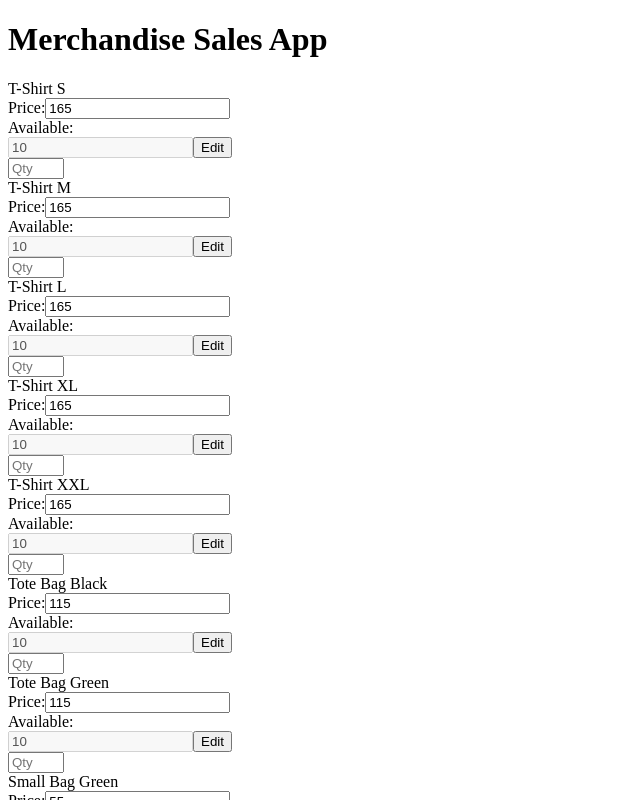
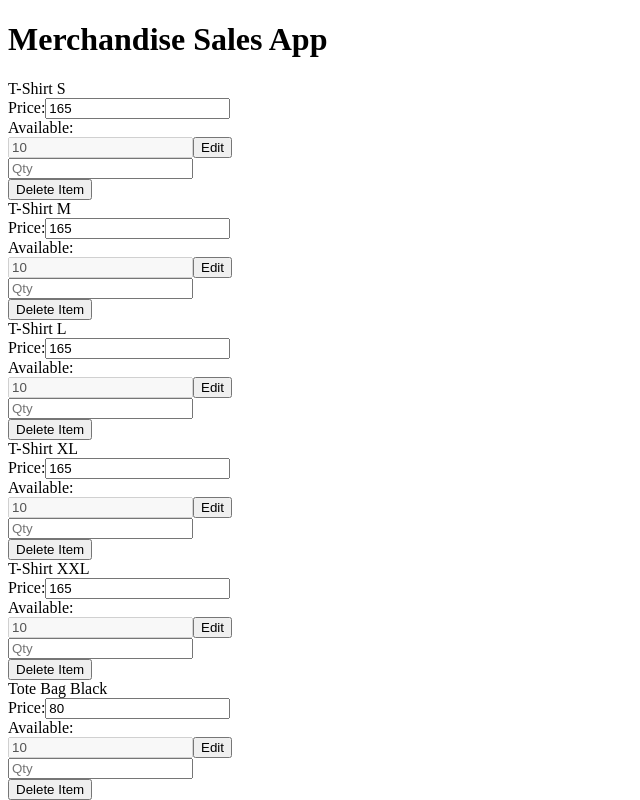
Before and after one commit to melxtan/merch-sales-app, a React (Create React App) app: page / in a window 1280 px wide. Shown: the top 800 px of the page, without its empty margins (0-640 px from the left). Built offline with nearby package versions, Linux system fonts and the light colour scheme.

Commit message:
Update MerchSalesApp.jsx

```diff
--- a/src/MerchSalesApp.jsx
+++ b/src/MerchSalesApp.jsx
@@ -10,13 +10,13 @@ const initialInventory = {
   "T-Shirt L": { price: 165, quantity: 10 },
   "T-Shirt XL": { price: 165, quantity: 10 },
   "T-Shirt XXL": { price: 165, quantity: 10 },
-  "Tote Bag Black": { price: 115, quantity: 10 },
-  "Tote Bag Green": { price: 115, quantity: 10 },
-  "Small Bag Green": { price: 55, quantity: 10 },
-  "Small Bag Blue": { price: 55, quantity: 10 },
-  "Small Bag Yellow": { price: 55, quantity: 10 },
-  "CD 涉吼": { price: 185, quantity: 10 },
-  "CD 樱座": { price: 185, quantity: 10 },
+  "Tote Bag Black": { price: 80, quantity: 10 },
+  "Tote Bag Green": { price: 80, quantity: 10 },
+  "Small Bag Green": { price: 60, quantity: 10 },
+  "Small Bag Blue": { price: 60, quantity: 10 },
+  "Small Bag Yellow": { price: 60, quantity: 10 },
+  "CD 涉吼": { price: 100, quantity: 10 },
+  "CD 樱座": { price: 100, quantity: 10 }
 };
 
 export default function MerchSalesApp() {
@@ -27,30 +27,38 @@ export default function MerchSalesApp() {
   const [editableQuantities, setEditableQuantities] = useState({});
 
   const handleAddToCart = (item, qty) => {
-    if (!qty || qty < 0) return;
+    if (qty === "" || (typeof qty === "number" && qty >= 0)) {
       setCart((prev) => ({
         ...prev,
-      [item]: qty,
+        [item]: qty === "" ? undefined : qty,
       }));
+    }
   };
 
-  const calculateTotal = () =>
-    Object.entries(cart).reduce(
+  const calculateTotal = () => {
+    return Object.entries(cart).reduce(
       (sum, [item, qty]) => sum + inventory[item].price * qty,
       0
     );
+  };
 
   const handleCompleteSale = () => {
     const newInventory = { ...inventory };
     const saleRecord = [];
+
     for (const [item, qty] of Object.entries(cart)) {
       newInventory[item].quantity -= qty;
       saleRecord.push({ item, qty, price: inventory[item].price });
     }
+
     setInventory(newInventory);
     setSalesHistory((prev) => [
       ...prev,
-      { sale: saleRecord, total: calculateTotal(), timestamp: new Date().toISOString() },
+      {
+        sale: saleRecord,
+        total: calculateTotal(),
+        timestamp: new Date().toISOString(),
+      },
     ]);
     setCart({});
     alert("Sale completed!");
@@ -64,8 +72,7 @@ export default function MerchSalesApp() {
       });
     });
     const csvContent = rows.join("\n");
-    const BOM = '\uFEFF';
-    const blob = new Blob([BOM + csvContent], { type: "text/csv;charset=utf-8;" });
+    const blob = new Blob([csvContent], { type: "text/csv;charset=utf-8;" });
     const link = document.createElement("a");
     link.href = URL.createObjectURL(blob);
     link.setAttribute("download", "sales-history.csv");
@@ -75,27 +82,64 @@ export default function MerchSalesApp() {
   };
 
   const handleUpdateItem = (item, field, value) => {
+    if (field === "quantity" && /^\d*$/.test(value)) {
       setInventory((prev) => ({
         ...prev,
         [item]: {
           ...prev[item],
-        [field]: field === "price" || field === "quantity" ? Number(value) : value,
+          quantity: Number(value),
         },
       }));
+    } else if (field === "price" && /^\d*\.?\d*$/.test(value)) {
+      setInventory((prev) => ({
+        ...prev,
+        [item]: {
+          ...prev[item],
+          price: Number(value),
+        },
+      }));
+    }
   };
 
   const handleAddNewItem = () => {
     const { name, price, quantity } = newItem;
     if (!name || !price || !quantity) return;
+
     setInventory((prev) => ({
       ...prev,
-      [name]: { price: Number(price), quantity: Number(quantity) },
+      [name]: {
+        price: Number(price),
+        quantity: Number(quantity),
+      },
     }));
+
     setNewItem({ name: "", price: "", quantity: "" });
   };
 
   const handleClearCart = () => setCart({});
-  const handleResetInventory = () => setInventory(initialInventory);
+
+  const handleRemoveItem = (item) => {
+    if (window.confirm(`Are you sure you want to delete "${item}"?`)) {
+      setInventory((prev) => {
+        const newInventory = { ...prev };
+        delete newInventory[item];
+        return newInventory;
+      });
+
+      setCart((prev) => {
+        const newCart = { ...prev };
+        delete newCart[item];
+        return newCart;
+      });
+
+      setEditableQuantities((prev) => {
+        const updated = { ...prev };
+        delete updated[item];
+        return updated;
+      });
+    }
+  };
+
   const toggleEditable = (item) => {
     setEditableQuantities((prev) => ({
       ...prev,
@@ -111,16 +155,16 @@ export default function MerchSalesApp() {
           <Card key={item}>
             <CardContent className="p-2 space-y-1 text-sm">
               <div className="font-semibold truncate">{item}</div>
-
               <div className="flex flex-col gap-1">
                 <Label>Price:</Label>
                 <Input
-                  type="number"
+                  type="text"
+                  inputMode="decimal"
+                  pattern="\d*"
                   value={price}
                   onChange={(e) => handleUpdateItem(item, "price", e.target.value)}
                 />
               </div>
-
               <div className="flex flex-col gap-1">
                 <Label>Available:</Label>
                 <div className="flex gap-2 items-center">
@@ -137,28 +181,31 @@ export default function MerchSalesApp() {
                   </Button>
                 </div>
               </div>
-
               <div className="flex flex-col gap-1">
                 <Input
-                  type="number"
+                  type="text"
+                  inputMode="numeric"
+                  pattern="[0-9]*"
                   placeholder="Qty"
-                  min="0"
-                  max={quantity}
-                  value={cart[item] === 0 ? "0" : cart[item] || ""}
+                  value={cart[item] !== undefined ? cart[item] : ""}
                   onChange={(e) => {
-                    const qty = parseInt(e.target.value, 10);
-                    if (!isNaN(qty) && qty > 0) {
-                      setCart((prev) => ({ ...prev, [item]: qty }));
-                    } else {
-                      setCart((prev) => {
-                        const newCart = { ...prev };
-                        delete newCart[item];
-                        return newCart;
-                      });
+                    const val = e.target.value;
+                    if (val === "") {
+                      handleAddToCart(item, "");
+                      return;
+                    }
+                    if (/^\d+$/.test(val)) {
+                      handleAddToCart(item, parseInt(val, 10));
                     }
                   }}
                 />
               </div>
+              <Button
+                className="bg-red-500 text-white w-full mt-2"
+                onClick={() => handleRemoveItem(item)}
+              >
+                Delete Item
+              </Button>
             </CardContent>
           </Card>
         ))}
@@ -175,16 +222,30 @@ export default function MerchSalesApp() {
                 onChange={(e) => setNewItem({ ...newItem, name: e.target.value })}
               />
               <Input
-                type="number"
+                type="text"
+                inputMode="decimal"
+                pattern="\d*"
                 placeholder="Price"
                 value={newItem.price}
-                onChange={(e) => setNewItem({ ...newItem, price: e.target.value })}
+                onChange={(e) => {
+                  const val = e.target.value;
+                  if (/^\d*\.?\d*$/.test(val)) {
+                    setNewItem({ ...newItem, price: val });
+                  }
+                }}
               />
               <Input
-                type="number"
+                type="text"
+                inputMode="numeric"
+                pattern="[0-9]*"
                 placeholder="Quantity"
                 value={newItem.quantity}
-                onChange={(e) => setNewItem({ ...newItem, quantity: e.target.value })}
+                onChange={(e) => {
+                  const val = e.target.value;
+                  if (/^\d*$/.test(val)) {
+                    setNewItem({ ...newItem, quantity: val });
+                  }
+                }}
               />
             </div>
             <Button onClick={handleAddNewItem}>Add Item</Button>
@@ -214,7 +275,6 @@ export default function MerchSalesApp() {
               <Button onClick={handleExportCSV} disabled={salesHistory.length === 0}>
                 Export CSV
               </Button>
-              <Button onClick={handleResetInventory}>Reset Inventory</Button>
             </div>
           </CardContent>
         </Card>
```
Lines whose indentation alone changed are shown as unchanged.
